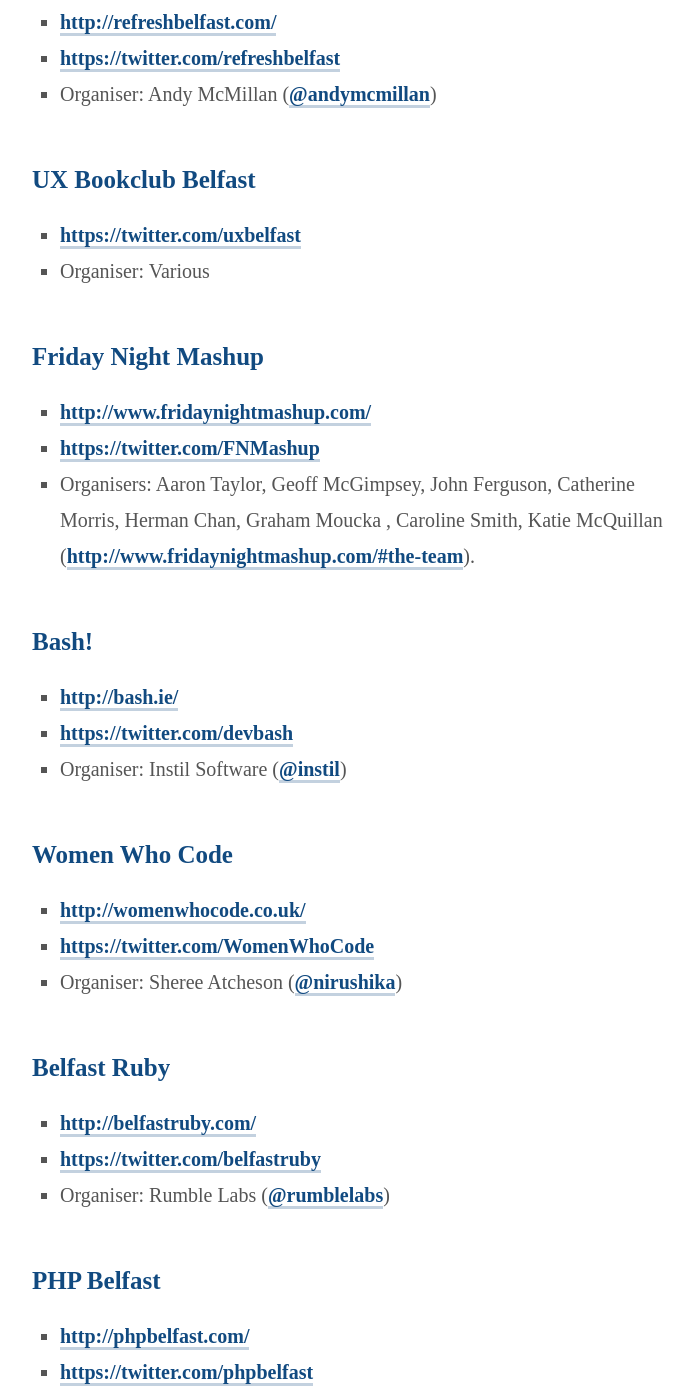
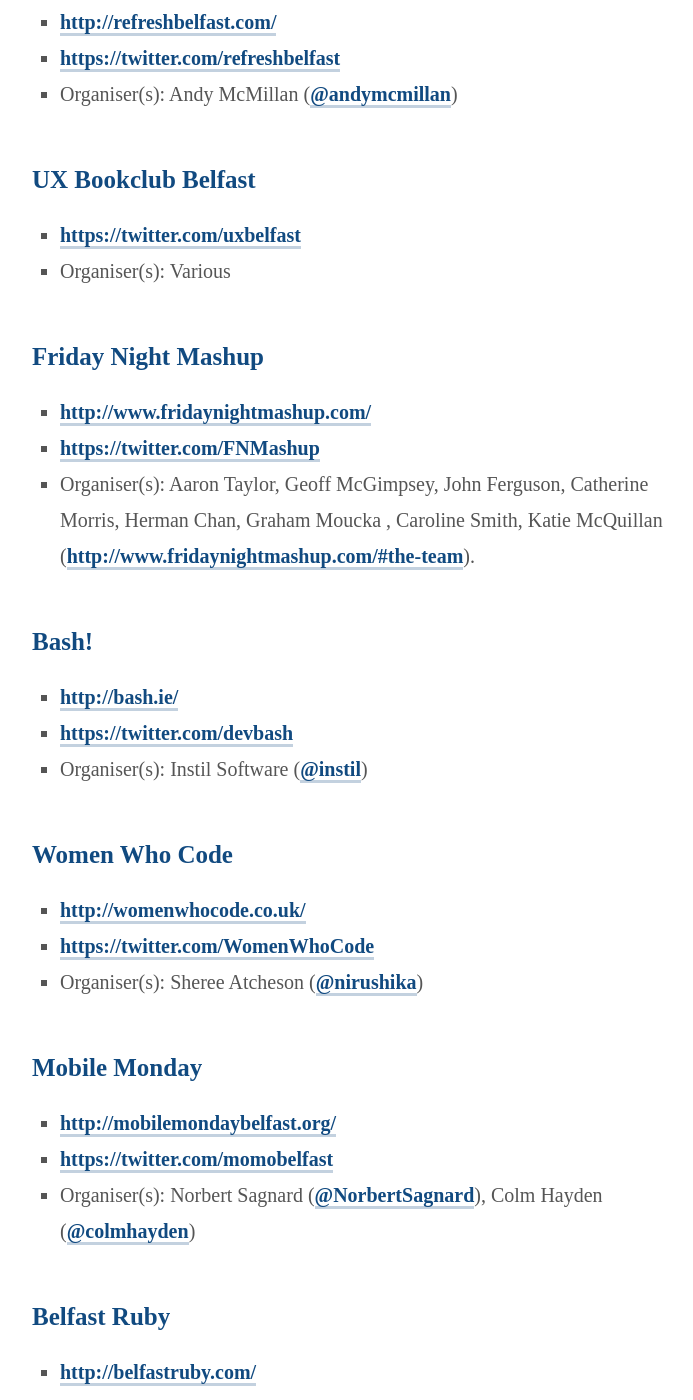
Before and after one commit to andymcmillan/andymcmillan, a Jekyll site: the page built from meetups.md, in a window 1280 px wide and 1400 px high, scrolled down 410 px. Shown: the whole window, without its empty margins (288-981 px from the left). Built offline with Jekyll 4.4.1, drawn with Linux system fonts in a browser that asks for light colours; Markdown is read by kramdown in place of the engine named in the settings; some of the changed text lies outside the part shown.

Commit message:
Update meetups.md

```diff
--- a/meetups.md
+++ b/meetups.md
@@ -11,42 +11,47 @@
 ## Refresh Belfast
 * [http://refreshbelfast.com/](http://refreshbelfast.com/)
 * [https://twitter.com/refreshbelfast](https://twitter.com/refreshbelfast)
-* Organiser: Andy McMillan ([@andymcmillan](https://twitter.com/andymcmillan))
+* Organiser(s): Andy McMillan ([@andymcmillan](https://twitter.com/andymcmillan))
 
 ## UX Bookclub Belfast
 * [https://twitter.com/uxbelfast](https://twitter.com/uxbelfast)
-* Organiser: Various
+* Organiser(s): Various
 
 ## Friday Night Mashup
 * [http://www.fridaynightmashup.com/](http://www.fridaynightmashup.com/)
 * [https://twitter.com/FNMashup](https://twitter.com/FNMashup)
-* Organisers: Aaron Taylor, Geoff McGimpsey, John Ferguson, Catherine Morris, Herman Chan, Graham Moucka , Caroline Smith, Katie McQuillan ([http://www.fridaynightmashup.com/#the-team](http://www.fridaynightmashup.com/#the-team)).
+* Organiser(s): Aaron Taylor, Geoff McGimpsey, John Ferguson, Catherine Morris, Herman Chan, Graham Moucka , Caroline Smith, Katie McQuillan ([http://www.fridaynightmashup.com/#the-team](http://www.fridaynightmashup.com/#the-team)).
 
 ## Bash!
 * [http://bash.ie/](http://bash.ie/)
 * [https://twitter.com/devbash](https://twitter.com/devbash)
-* Organiser: Instil Software ([@instil](https://twitter.com/instil))
+* Organiser(s): Instil Software ([@instil](https://twitter.com/instil))
 
 ## Women Who Code
 * [http://womenwhocode.co.uk/](http://womenwhocode.co.uk/)
 * [https://twitter.com/WomenWhoCode](https://twitter.com/WomenWhoCode)
-* Organiser: Sheree Atcheson ([@nirushika](https://twitter.com/nirushika))
+* Organiser(s): Sheree Atcheson ([@nirushika](https://twitter.com/nirushika))
+
+## Mobile Monday
+* [http://mobilemondaybelfast.org/](http://mobilemondaybelfast.org/)
+* [https://twitter.com/momobelfast](https://twitter.com/momobelfast)
+* Organiser(s): Norbert Sagnard ([@NorbertSagnard](https://twitter.com/NorbertSagnard)), Colm Hayden ([@colmhayden](https://twitter.com/colmhayden))
 
 ## Belfast Ruby
 * [http://belfastruby.com/](http://belfastruby.com/)
 * [https://twitter.com/belfastruby](https://twitter.com/belfastruby)
-* Organiser: Rumble Labs ([@rumblelabs](https://twitter.com/rumblelabs))
+* Organiser(s): Rumble Labs ([@rumblelabs](https://twitter.com/rumblelabs))
 
 ## PHP Belfast
 * [http://phpbelfast.com/](http://phpbelfast.com/)
 * [https://twitter.com/phpbelfast](https://twitter.com/phpbelfast)
-* Organiser: Tim Swann ([@faffyman](https://twitter.com/faffyman))
+* Organiser(s): Tim Swann ([@faffyman](https://twitter.com/faffyman))
 
 ## BelfastJS
 * [http://belfastjs.org/](http://belfastjs.org/)
 * [https://twitter.com/belfastjs](https://twitter.com/belfastjs)
-* Organiser: ???
+* Organiser(s): ???
 
 ## PyBelfast
 * [https://twitter.com/PyBelfast](https://twitter.com/PyBelfast)
-* Organiser: ???
+* Organiser(s): ???
```
